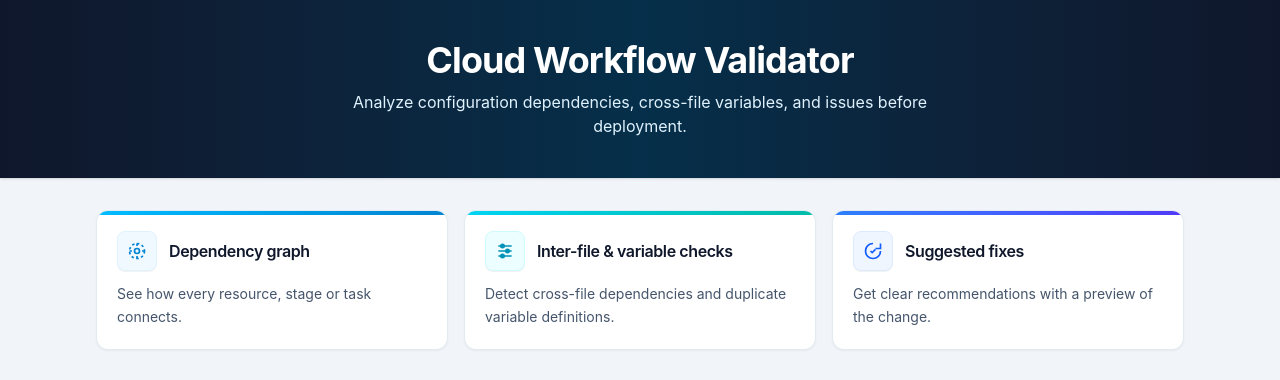
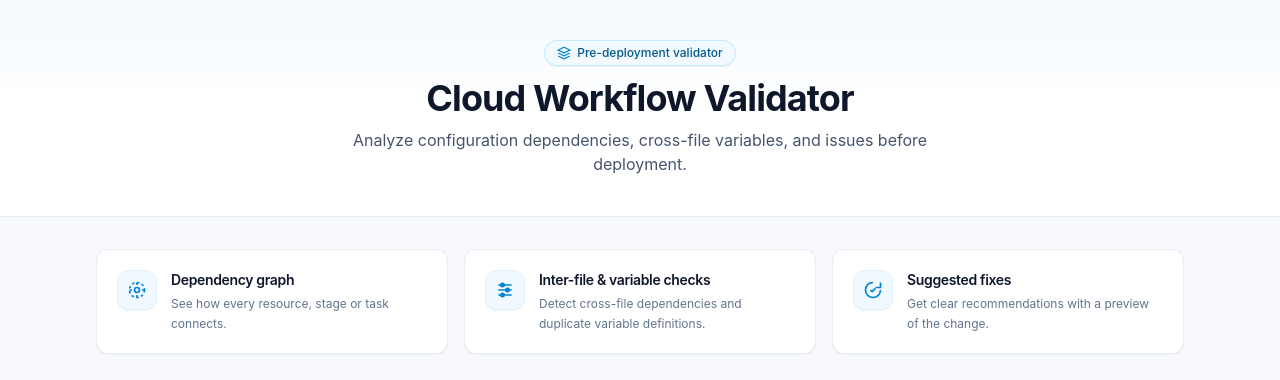
Before and after one commit to saanvi-singhal/Cloud-Workflow-Validator, a React (Vite) app in the folder frontend/: page / in a window 1280 px wide. Shown: the top 380 px of the page. Built offline with nearby package versions, Linux system fonts and the light colour scheme; no server answers.

Commit message:
style: clean light aero theme, redesigned description cards, and light header

```diff
--- a/frontend/src/App.tsx
+++ b/frontend/src/App.tsx
@@ -124,35 +124,29 @@ const FEATURES = [
         <path d="M12 3v3M12 18v3M3 12h3M18 12h3" />
       </svg>
     ),
-    badgeColor: 'bg-sky-50 text-sky-600 border-sky-100',
-    barColor: 'from-sky-400 to-sky-600',
     title: 'Dependency graph',
     text: 'See how every resource, stage or task connects.',
   },
   {
     icon: (
-      <svg className="h-5 w-5 text-cyan-600" viewBox="0 0 24 24" fill="none" stroke="currentColor" strokeWidth="2">
+      <svg className="h-5 w-5 text-sky-600" viewBox="0 0 24 24" fill="none" stroke="currentColor" strokeWidth="2">
         <path d="M4 6h16M4 12h16M4 18h16" />
         <circle cx="9" cy="6" r="2" fill="currentColor" />
         <circle cx="15" cy="12" r="2" fill="currentColor" />
         <circle cx="9" cy="18" r="2" fill="currentColor" />
       </svg>
     ),
-    badgeColor: 'bg-cyan-50 text-cyan-600 border-cyan-100',
-    barColor: 'from-cyan-400 to-teal-500',
     title: 'Inter-file & variable checks',
     text: 'Detect cross-file dependencies and duplicate variable definitions.',
   },
   {
     icon: (
-      <svg className="h-5 w-5 text-blue-600" viewBox="0 0 24 24" fill="none" stroke="currentColor" strokeWidth="2">
+      <svg className="h-5 w-5 text-sky-600" viewBox="0 0 24 24" fill="none" stroke="currentColor" strokeWidth="2">
         <path d="m9 12 2 2 4-4" />
         <path d="M12 3a9 9 0 1 0 9 9" />
         <path d="M21 3v6h-6" />
       </svg>
     ),
-    badgeColor: 'bg-blue-50 text-blue-600 border-blue-100',
-    barColor: 'from-blue-500 to-indigo-600',
     title: 'Suggested fixes',
     text: 'Get clear recommendations with a preview of the change.',
   },
@@ -431,33 +425,38 @@ export default function App() {
   const partial = result ? isPartial(result) : false;
 
   return (
-    <div className="min-h-screen bg-slate-100/70 text-slate-800">
-      {/* Flightdeck Aero Header */}
-      <header className="bg-gradient-to-r from-slate-900 via-sky-950 to-slate-900 px-8 py-10 text-center text-white shadow-sm">
-        <h1 className="text-3xl sm:text-4xl font-bold tracking-tight text-white">
+    <div className="min-h-screen bg-slate-50/70 text-slate-800">
+      {/* Light Clean Aero Header */}
+      <header className="border-b border-slate-200/80 bg-gradient-to-b from-sky-50/60 via-white to-white px-8 py-10 text-center">
+        <div className="inline-flex items-center gap-1.5 rounded-full border border-sky-200/80 bg-sky-50/80 px-3 py-1 text-xs font-medium text-sky-800 mb-3 shadow-2xs">
+          <svg className="h-3.5 w-3.5 text-sky-600" viewBox="0 0 24 24" fill="none" stroke="currentColor" strokeWidth="2">
+            <path d="M12 2L2 7l10 5 10-5-10-5zM2 17l10 5 10-5M2 12l10 5 10-5" />
+          </svg>
+          Pre-deployment validator
+        </div>
+        <h1 className="text-3xl sm:text-4xl font-bold tracking-tight text-slate-900">
           Cloud Workflow Validator
         </h1>
-        <p className="mx-auto mt-2.5 max-w-xl text-base text-sky-100">
+        <p className="mx-auto mt-2.5 max-w-xl text-base text-slate-600">
           Analyze configuration dependencies, cross-file variables, and issues before deployment.
         </p>
       </header>
 
       <main className="mx-auto max-w-6xl p-6 sm:p-8">
-        {/* Description Cards - Redesigned Aero Style */}
+        {/* Description Cards - Clean Aero Style */}
         <div className="mb-8 grid gap-4 sm:grid-cols-3">
           {FEATURES.map(f => (
             <div
               key={f.title}
-              className="relative overflow-hidden rounded-xl border border-slate-200/90 bg-white p-5 shadow-xs transition-all hover:border-sky-300 hover:shadow-md"
+              className="flex items-start gap-3.5 rounded-xl border border-slate-200/80 bg-white p-5 shadow-xs transition-all hover:border-sky-300 hover:shadow-sm"
             >
-              <div className={`absolute top-0 left-0 right-0 h-1 bg-gradient-to-r ${f.barColor}`} />
-              <div className="flex items-center gap-3">
-                <div className={`flex h-10 w-10 shrink-0 items-center justify-center rounded-lg border shadow-2xs ${f.badgeColor}`}>
-                  {f.icon}
-                </div>
-                <h3 className="font-semibold text-slate-900 tracking-tight">{f.title}</h3>
+              <div className="flex h-10 w-10 shrink-0 items-center justify-center rounded-xl bg-sky-50 text-sky-600 border border-sky-100 shadow-2xs">
+                {f.icon}
               </div>
-              <p className="mt-3 text-sm text-slate-600 leading-relaxed">{f.text}</p>
+              <div className="min-w-0">
+                <h3 className="font-semibold text-slate-900 text-sm tracking-tight">{f.title}</h3>
+                <p className="mt-1 text-xs text-slate-500 leading-relaxed">{f.text}</p>
+              </div>
             </div>
           ))}
         </div>
--- a/frontend/src/index.css
+++ b/frontend/src/index.css
@@ -1,12 +1,11 @@
 @import "tailwindcss";
 
-/* Aero Theme Styling - Light & Clean */
 :root {
   color-scheme: light;
 }
 
 body {
-  background-color: #f1f5f9;
+  background-color: #f8fafc;
   color: #0f172a;
 }
 
@@ -17,7 +16,7 @@ body {
 
 /* React Flow controls */
 .react-flow__controls {
-  box-shadow: 0 1px 3px 0 rgba(0, 0, 0, 0.1) !important;
+  box-shadow: 0 1px 3px 0 rgba(0, 0, 0, 0.08) !important;
   border: 1px solid #e2e8f0 !important;
   background: #ffffff !important;
   border-radius: 8px !important;
@@ -27,8 +26,8 @@ body {
 .react-flow__controls-button {
   background: #ffffff !important;
   border-bottom: 1px solid #f1f5f9 !important;
-  fill: #475569 !important;
-  color: #475569 !important;
+  fill: #64748b !important;
+  color: #64748b !important;
 }
 
 .react-flow__controls-button:hover {
```
